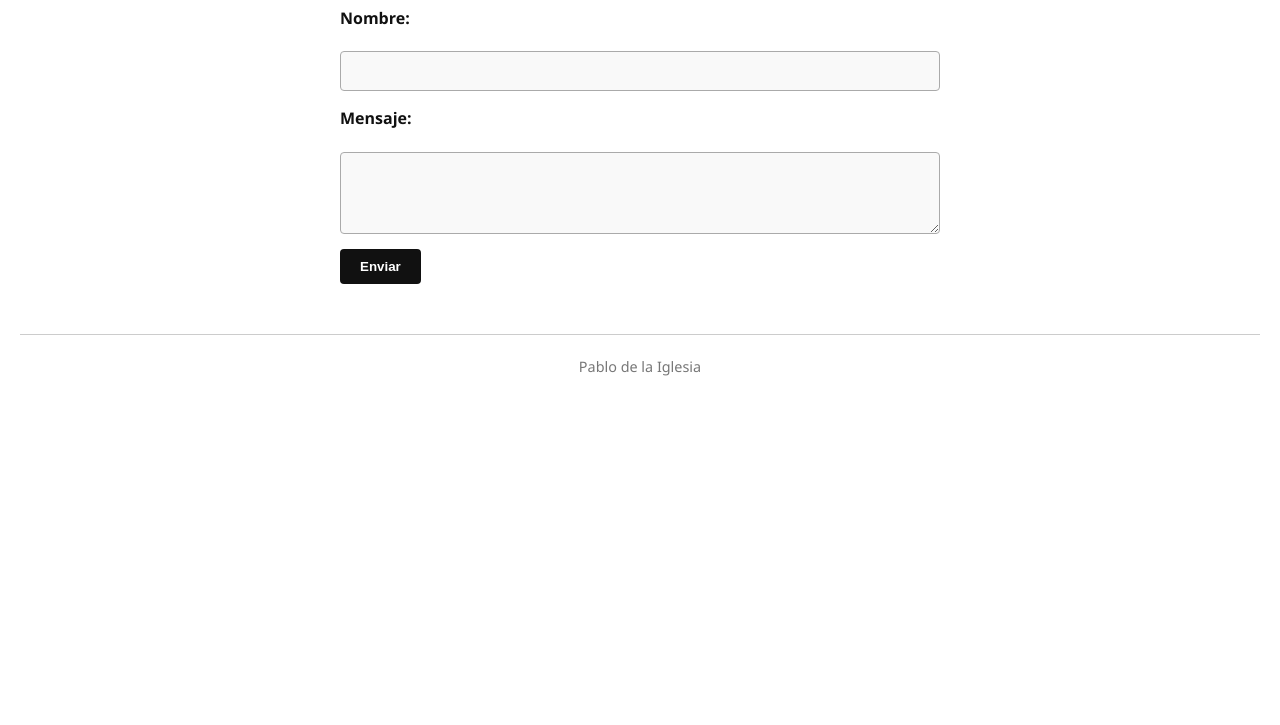
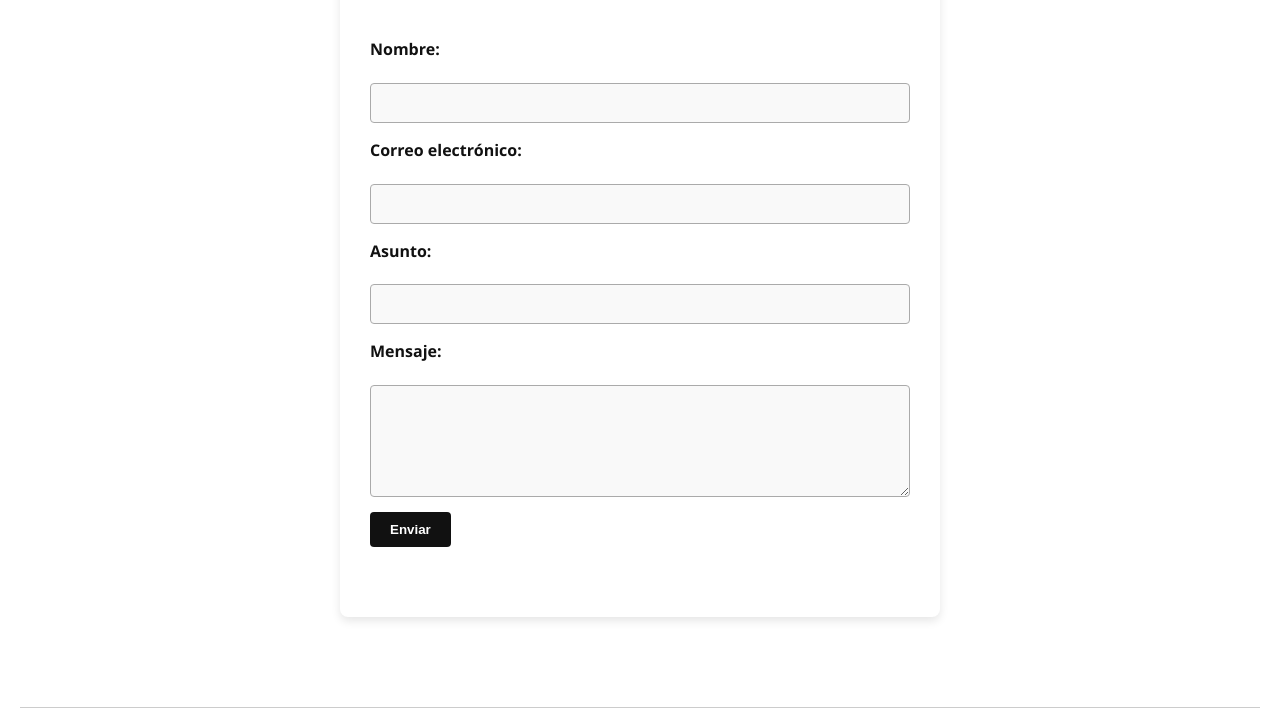
Before and after one commit to Lata1989/Tributo, a plain HTML site: page contacto.html in a window 1280 px wide. Shown: the part 218-943 px from the top of the page. Before the commit the page ends 800 px from the top, so only its background shows below. Drawn offline with Linux system fonts and the light colour scheme.

Commit message:
ahora si

```diff
--- a/contacto.html
+++ b/contacto.html
@@ -20,17 +20,21 @@
         </nav>
     </header>
 
-    <main>
-        <h2>Contacto</h2>
-
+    <main class="contacto-container">
         <section>
             <h2>Escribinos tu mensaje</h2>
             <form id="contact-form">
                 <label for="nombre">Nombre:</label>
                 <input type="text" id="nombre" name="nombre" required />
 
+                <label for="email">Correo electrónico:</label>
+                <input type="email" id="email" name="email" required />
+
+                <label for="asunto">Asunto:</label>
+                <input type="text" id="asunto" name="asunto" required />
+
                 <label for="mensaje">Mensaje:</label>
-                <textarea id="mensaje" name="mensaje" rows="4" required></textarea>
+                <textarea id="mensaje" name="mensaje" rows="6" required></textarea>
 
                 <button type="submit">Enviar</button>
             </form>
@@ -42,13 +46,11 @@
     </footer>
 
     <script>
-        let nombre = document.getElementById('nombre');
-        let mensaje = document.getElementById('mensaje');
-        document.getElementById('contact-form').addEventListener('submit', function (e) {
+        const form = document.getElementById('contact-form');
+        form.addEventListener('submit', function (e) {
             e.preventDefault();
             alert('¡Mensaje enviado correctamente!');
-            mensaje.value = "";
-            nombre.value = "";
+            form.reset();
         });
     </script>
 </body>
--- a/styles.css
+++ b/styles.css
@@ -175,6 +175,27 @@ button[type="submit"]:hover {
 }
 
 /*
+     CONTACTO - Full page layout
+*/
+.contacto-container {
+    flex: 1;
+    display: flex;
+    align-items: center;
+    justify-content: center;
+    padding: 40px 20px;
+    /* background-color: #f5f5f5; */
+}
+
+.contacto-container section {
+    background-color: #fff;
+    padding: 30px;
+    border-radius: 8px;
+    box-shadow: 0 4px 10px rgba(0, 0, 0, 0.1);
+    width: 100%;
+    max-width: 600px;
+}
+
+/*
      FOOTER
 */
 footer {
@@ -221,4 +242,12 @@ footer {
     button[type="submit"] {
         width: 100%;
     }
+
+    .contacto-container {
+        padding: 20px 10px;
+    }
+
+    .contacto-container section {
+        padding: 20px;
+    }
 }
```
